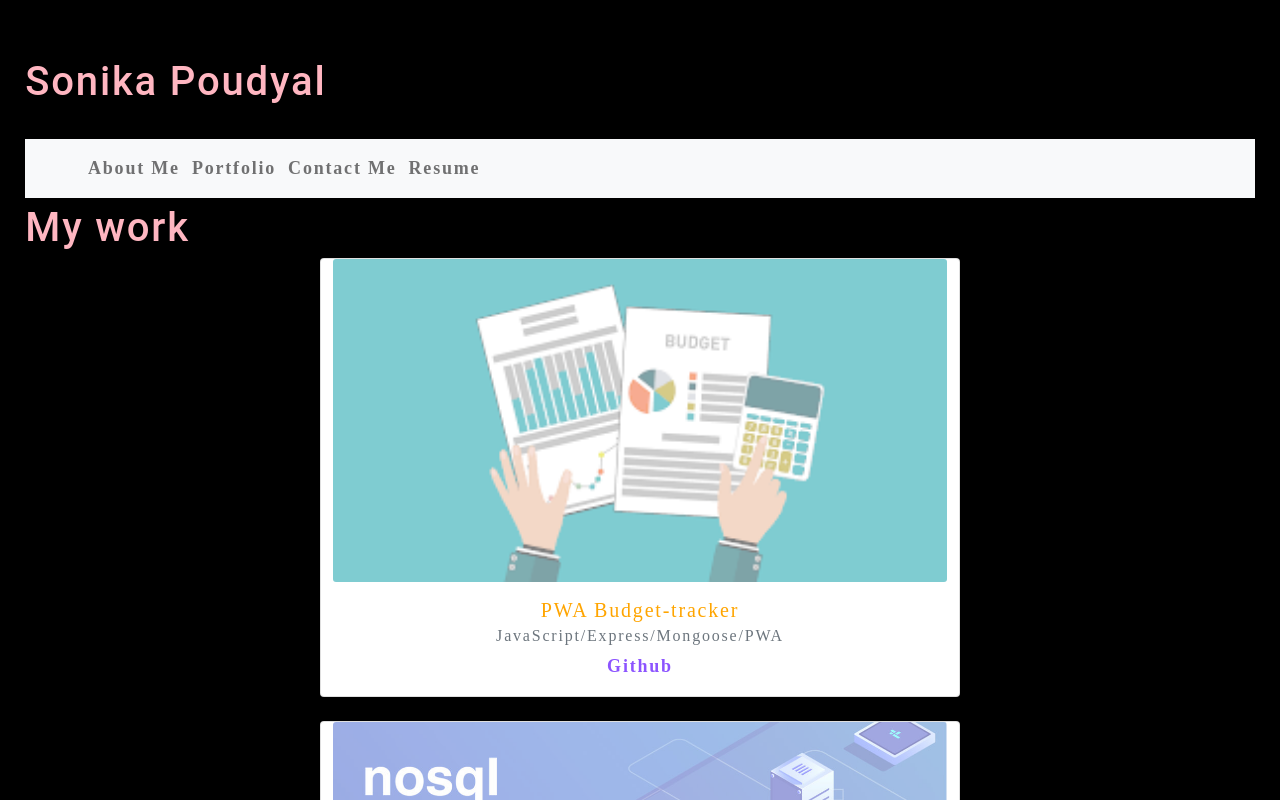
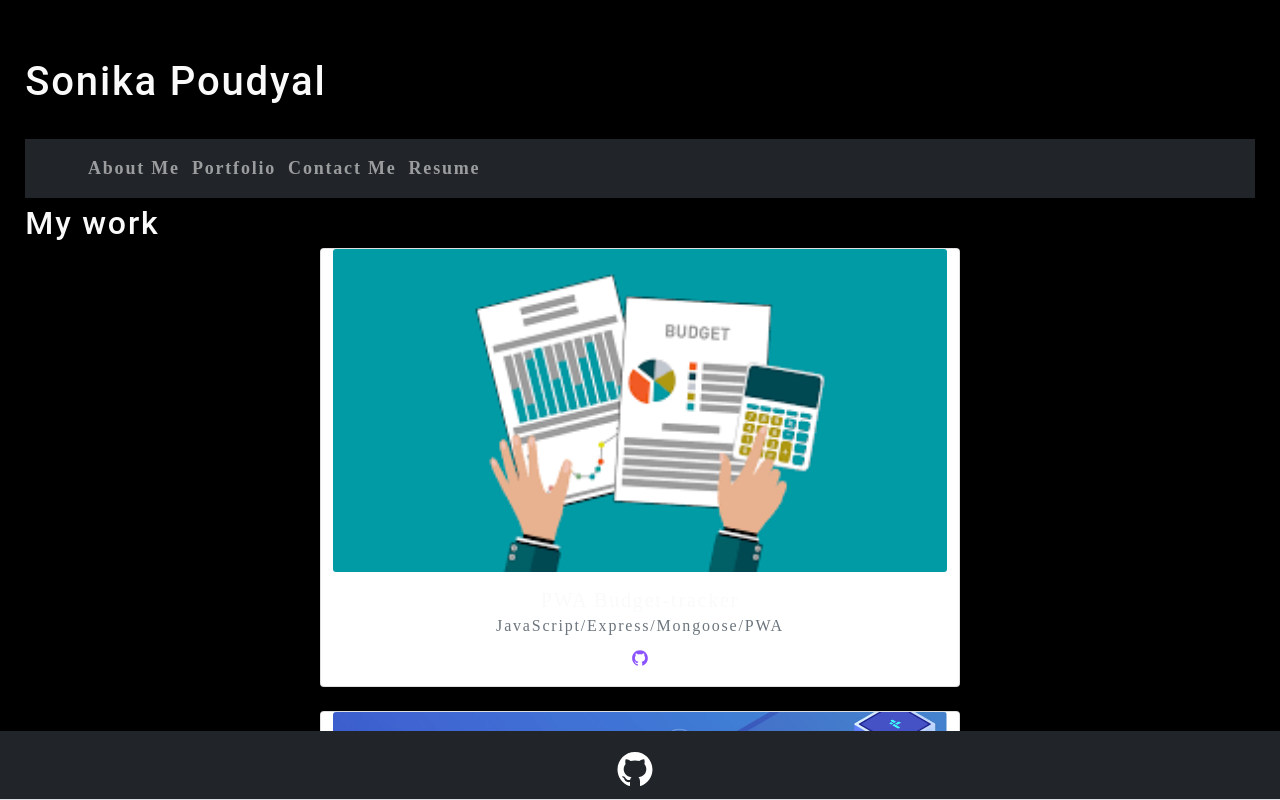
Before and after one commit to sonipoud/portfolio-reaction, a React (Create React App) app in the folder client/: page /portfolio in a window 1280 px wide. Shown: the top 800 px of the page. Built offline with nearby package versions, Linux system fonts and the light colour scheme; the HTML template or start-up script is replaced by a standard one.

Commit message:
fixed footer

```diff
--- a/client/package.json
+++ b/client/package.json
@@ -11,6 +11,7 @@
     "react-bootstrap": "^2.0.0-beta.6",
     "react-bootstrap-icons": "^1.5.0",
     "react-dom": "^17.0.2",
+    "react-icons": "^4.2.0",
     "react-router-dom": "^5.2.1",
     "react-scripts": "4.0.3",
     "web-vitals": "^1.1.2"
--- a/client/src/components/About/index.js
+++ b/client/src/components/About/index.js
@@ -7,8 +7,9 @@ function About() {
     return (
         <Card>
             <Card.Body>
-            <img src={coverImage} alt="cover"/> <br/>
-                <h2> About Me </h2>
+            {/* <img src={coverImage} alt="cover"/> <br/> */}
+                <h2 className = "me-color"> About Me </h2>
+                <p className = "body-color">
                 Welcome to my E-Portfolio! <br />
                 My name is Sonika Poudyal and I graduated from Rutgers University with a degree of Bachelors in
                 Biology
@@ -20,6 +21,7 @@ function About() {
                 path.
                 After struggling for a few years to find my right career path, I finally found one as a Web
                 developer.
+                </p>
             </Card.Body>
         </Card>
     )
--- a/client/src/components/About/style.css
+++ b/client/src/components/About/style.css
@@ -1,10 +1,13 @@
-img {
-    width: 100%;
-    opacity: 0.5;
-    display:flex;
-}
 
 .card {
     width: 100%;
     text-align: center;
-  }
+}
+
+.body-color {
+    color: black;
+}
+
+.me-color {
+    color: black;
+}
--- a/client/src/components/Contact/index.js
+++ b/client/src/components/Contact/index.js
@@ -39,7 +39,7 @@ function Contact() {
 
     return (
         <section>
-            <h1> Contact Me </h1>
+            <h2> Contact Me </h2>
             <Form id="contact-form" onSubmit={handleSubmit}>
                 <Form.Group className="mb-3" controlId="formBasicEmail">
                     <Form.Label>Name:</Form.Label>
--- a/client/src/components/Footer/index.js
+++ b/client/src/components/Footer/index.js
@@ -1,9 +1,18 @@
 import React from 'react';
+import {AiOutlineGithub} from 'react-icons/ai';
 
-function Footer(){
-    return(
-        <footer className = "bottom">
-           <a href="https://github.com/sonipoud"><i className="bi bi-github">Github</i></a>
+function Footer() {
+    return (
+        <footer className="text-center text-lg-start bg-dark fixed-bottom">
+            <section className="d-flex justify-content-center p-1 border-bottom">
+                <div>
+                    <a href="https://github.com/sonipoud" className="me-2 text-white fs-1">
+                        <AiOutlineGithub />
+                    </a>
+                </div>
+
+            </section>
+
         </footer>
     )
 }
--- a/client/src/components/Header/index.js
+++ b/client/src/components/Header/index.js
@@ -1,7 +1,6 @@
 import React from 'react';
 import Navigation from '../Navigation';
 import { Link } from 'react-router-dom';
-
 
 
 function Header() {
--- a/client/src/components/Navigation/index.js
+++ b/client/src/components/Navigation/index.js
@@ -4,14 +4,16 @@ import './style.css';
 
 function Navigation() {
     return (
-        <Navbar bg="light" expand="lg">
+        <Navbar bg="dark" variant="dark">
             <Container>
+                <Navbar.Collapse className="justify-content-end">
                     <Nav className="me-auto text-center flex-row">
                         <Nav.Link href="/"> About Me </Nav.Link>
                         <Nav.Link href="/portfolio"> Portfolio </Nav.Link>
                         <Nav.Link href="/contact"> Contact Me </Nav.Link>
                         <Nav.Link href="/resume" > Resume </Nav.Link>
                     </Nav>
+                </Navbar.Collapse>
             </Container>
         </Navbar>
     )
--- a/client/src/components/Navigation/style.css
+++ b/client/src/components/Navigation/style.css
@@ -1,10 +1,10 @@
 .text-center {
     text-align: center;
-  }
+}
 
-  .flex-row {
+.flex-row {
     display: flex;
     flex-wrap: wrap;
     justify-content: space-around;
     align-items: center;
-  }
+}
--- a/client/src/components/Portfolio/index.js
+++ b/client/src/components/Portfolio/index.js
@@ -1,5 +1,6 @@
 import React from 'react';
 import { Card } from 'react-bootstrap';
+import {AiOutlineGithub} from 'react-icons/ai';
 import budgetTracker from '../../assets/images/budget-tracker.jpg';
 import noSql from '../../assets/images/noSQL.jpg';
 import regex from '../../assets/images/regex.jpg';
@@ -20,14 +21,14 @@ import horizeon from '../../assets/images/horiseon.jpg';
 function Portfolio() {
     return (
         <div>
-            <h1> My work </h1>
+            <h2> My work </h2>
             <div className="row row-cols-1 row-cols-md-2 g-4 flex-row">
                 <Card style={{ width: '40rem' }}>
                     <Card.Img src={budgetTracker} alt="budget" />
                     <Card.Body>
                         <Card.Title>PWA Budget-tracker</Card.Title>
                         <Card.Subtitle className="mb-2 text-muted">JavaScript/Express/Mongoose/PWA</Card.Subtitle>
-                        <Card.Link href="https://budtrack-money.herokuapp.com/">Github</Card.Link>
+                        <Card.Link href="https://budtrack-money.herokuapp.com/"><AiOutlineGithub /></Card.Link>
                     </Card.Body>
                 </Card>
 
@@ -36,7 +37,7 @@ function Portfolio() {
                     <Card.Body>
                         <Card.Title>NoSQL</Card.Title>
                         <Card.Subtitle className="mb-2 text-muted">JNoSQL/MongoDB/Express.js/Node</Card.Subtitle>
-                        <Card.Link href="https://github.com/sonipoud/NosocialSQL">Github</Card.Link>
+                        <Card.Link href="https://github.com/sonipoud/NosocialSQL"><AiOutlineGithub /></Card.Link>
                     </Card.Body>
                 </Card>
 
@@ -45,7 +46,7 @@ function Portfolio() {
                     <Card.Body>
                         <Card.Title>Regex</Card.Title>
                         <Card.Subtitle className="mb-2 text-muted">Github Gist</Card.Subtitle>
-                        <Card.Link href="https://gist.github.com/sonipoud/9895a3c3ba5d2781a0d10d3c735bdc48">Github</Card.Link>
+                        <Card.Link href="https://gist.github.com/sonipoud/9895a3c3ba5d2781a0d10d3c735bdc48"><AiOutlineGithub /></Card.Link>
                     </Card.Body>
                 </Card>
 
@@ -54,7 +55,7 @@ function Portfolio() {
                     <Card.Body>
                         <Card.Title>Beat IT</Card.Title>
                         <Card.Subtitle className="mb-2 text-muted">Sequelize/Node/JS/Express/Handlebars/CSS</Card.Subtitle>
-                        <Card.Link href="https://beatit-music-app.herokuapp.com/">Github</Card.Link>
+                        <Card.Link href="https://beatit-music-app.herokuapp.com/"><AiOutlineGithub /></Card.Link>
                     </Card.Body>
                 </Card>
 
@@ -63,7 +64,7 @@ function Portfolio() {
                     <Card.Body>
                         <Card.Title>Tech Blog</Card.Title>
                         <Card.Subtitle className="mb-2 text-muted">Sequelize/Node/JS/Express/Handlebars/CSS</Card.Subtitle>
-                        <Card.Link href="https://techbloggermvc.herokuapp.com/">Github</Card.Link>
+                        <Card.Link href="https://techbloggermvc.herokuapp.com/"><AiOutlineGithub /></Card.Link>
                     </Card.Body>
                 </Card>
 
@@ -72,7 +73,7 @@ function Portfolio() {
                     <Card.Body>
                         <Card.Title>E-commerce Back End</Card.Title>
                         <Card.Subtitle className="mb-2 text-muted">SQL/sequelize/Node/JS</Card.Subtitle>
-                        <Card.Link href="https://sonipoud.github.io/mercey/">Github</Card.Link>
+                        <Card.Link href="https://sonipoud.github.io/mercey/"><AiOutlineGithub /></Card.Link>
                     </Card.Body>
                 </Card>
 
@@ -81,7 +82,7 @@ function Portfolio() {
                     <Card.Body>
                         <Card.Title>Note Taker</Card.Title>
                         <Card.Subtitle className="mb-2 text-muted">HTML/CSS/JS/Express/Node/API</Card.Subtitle>
-                        <Card.Link href="https://note-notetaker.herokuapp.com/">Github</Card.Link>
+                        <Card.Link href="https://note-notetaker.herokuapp.com/"><AiOutlineGithub /></Card.Link>
                     </Card.Body>
                 </Card>
 
@@ -90,7 +91,7 @@ function Portfolio() {
                     <Card.Body>
                         <Card.Title>Team Profile Generator</Card.Title>
                         <Card.Subtitle className="mb-2 text-muted">JS/Node/OOP/TDD/ES6</Card.Subtitle>
-                        <Card.Link href="https://sonipoud.github.io/Antisfy/">Github</Card.Link>
+                        <Card.Link href="https://sonipoud.github.io/Antisfy/"><AiOutlineGithub /></Card.Link>
                     </Card.Body>
                 </Card>
 
@@ -99,7 +100,7 @@ function Portfolio() {
                     <Card.Body>
                         <Card.Title>ReadMe Generator</Card.Title>
                         <Card.Subtitle className="mb-2 text-muted">JS</Card.Subtitle>
-                        <Card.Link href="https://sonipoud.github.io/genreadmeator/">Github</Card.Link>
+                        <Card.Link href="https://sonipoud.github.io/genreadmeator/"><AiOutlineGithub /></Card.Link>
                     </Card.Body>
                 </Card>
 
@@ -108,7 +109,7 @@ function Portfolio() {
                     <Card.Body>
                         <Card.Title>Brewery Dog</Card.Title>
                         <Card.Subtitle className="mb-2 text-muted">JS</Card.Subtitle>
-                        <Card.Link href="https://jconnro.github.io/brewery-dog/">Github</Card.Link>
+                        <Card.Link href="https://jconnro.github.io/brewery-dog/"><AiOutlineGithub /></Card.Link>
                     </Card.Body>
                 </Card>
 
@@ -117,7 +118,7 @@ function Portfolio() {
                     <Card.Body>
                         <Card.Title>Weather Dashboard</Card.Title>
                         <Card.Subtitle className="mb-2 text-muted">HTML/CSS/JS/API</Card.Subtitle>
-                        <Card.Link href="https://sonipoud.github.io/blazerer/">Github</Card.Link>
+                        <Card.Link href="https://sonipoud.github.io/blazerer/"><AiOutlineGithub /></Card.Link>
                     </Card.Body>
                 </Card>
 
@@ -126,7 +127,7 @@ function Portfolio() {
                     <Card.Body>
                         <Card.Title>WorkDay Scheduler</Card.Title>
                         <Card.Subtitle className="mb-2 text-muted">HTML/CSS/JS/</Card.Subtitle>
-                        <Card.Link href="https://sonipoud.github.io/leafcal/">Github</Card.Link>
+                        <Card.Link href="https://sonipoud.github.io/leafcal/"><AiOutlineGithub /></Card.Link>
                     </Card.Body>
                 </Card>
 
@@ -135,7 +136,7 @@ function Portfolio() {
                     <Card.Body>
                         <Card.Title>Code Quiz</Card.Title>
                         <Card.Subtitle className="mb-2 text-muted">HTML/CSS/JS/</Card.Subtitle>
-                        <Card.Link href="https://sonipoud.github.io/QAMPLY/">Github</Card.Link>
+                        <Card.Link href="https://sonipoud.github.io/QAMPLY/"><AiOutlineGithub /></Card.Link>
                     </Card.Body>
                 </Card>
 
@@ -144,7 +145,7 @@ function Portfolio() {
                     <Card.Body>
                         <Card.Title>Password Generator</Card.Title>
                         <Card.Subtitle className="mb-2 text-muted">HTML/CSS/JS/</Card.Subtitle>
-                        <Card.Link href="https://sonipoud.github.io/crashgen/">Github</Card.Link>
+                        <Card.Link href="https://sonipoud.github.io/crashgen/"><AiOutlineGithub /></Card.Link>
                     </Card.Body>
                 </Card>
 
@@ -153,7 +154,7 @@ function Portfolio() {
                     <Card.Body>
                         <Card.Title>Run Buddy</Card.Title>
                         <Card.Subtitle className="mb-2 text-muted">HTML/CSS</Card.Subtitle>
-                        <Card.Link href="https://sonipoud.github.io/run-buddy/">Github</Card.Link>
+                        <Card.Link href="https://sonipoud.github.io/run-buddy/"><AiOutlineGithub /></Card.Link>
                     </Card.Body>
                 </Card>
 
@@ -162,7 +163,7 @@ function Portfolio() {
                     <Card.Body>
                         <Card.Title>Horiseon</Card.Title>
                         <Card.Subtitle className="mb-2 text-muted">HTML/CSS</Card.Subtitle>
-                        <Card.Link href="https://sonipoud.github.io/mahamandir/">Github</Card.Link>
+                        <Card.Link href="https://sonipoud.github.io/mahamandir/"><AiOutlineGithub /></Card.Link>
                     </Card.Body>
                 </Card>
             </div>
--- a/client/src/components/Resume/index.js
+++ b/client/src/components/Resume/index.js
@@ -3,7 +3,7 @@ import React from 'react';
 function Resume() {
     return (
         <div>
-            <h1> Resume </h1>
+            <h2> Resume </h2>
             <p class="top">
                 Sonika Poudyal <br />
                 Edison, NJ <br />
--- a/client/src/index.css
+++ b/client/src/index.css
@@ -30,8 +30,8 @@ body {
   font-size: 18px;
   letter-spacing: .1em;
   background: var(--dark);
-  color: orange;
   font-family: 'Poiret One', cursive;
+  color: var(--light);
 }
 
 h1,
@@ -44,7 +44,7 @@ h6 {
   font-weight: 500;
   margin: 5px 0;
   line-height: 1.25;
-  color: var(--pink);
+  color: var(--light);
 }
 
 p {
```
Also changed, not shown: 1 other file (tests, documents, lock files or other folders).
